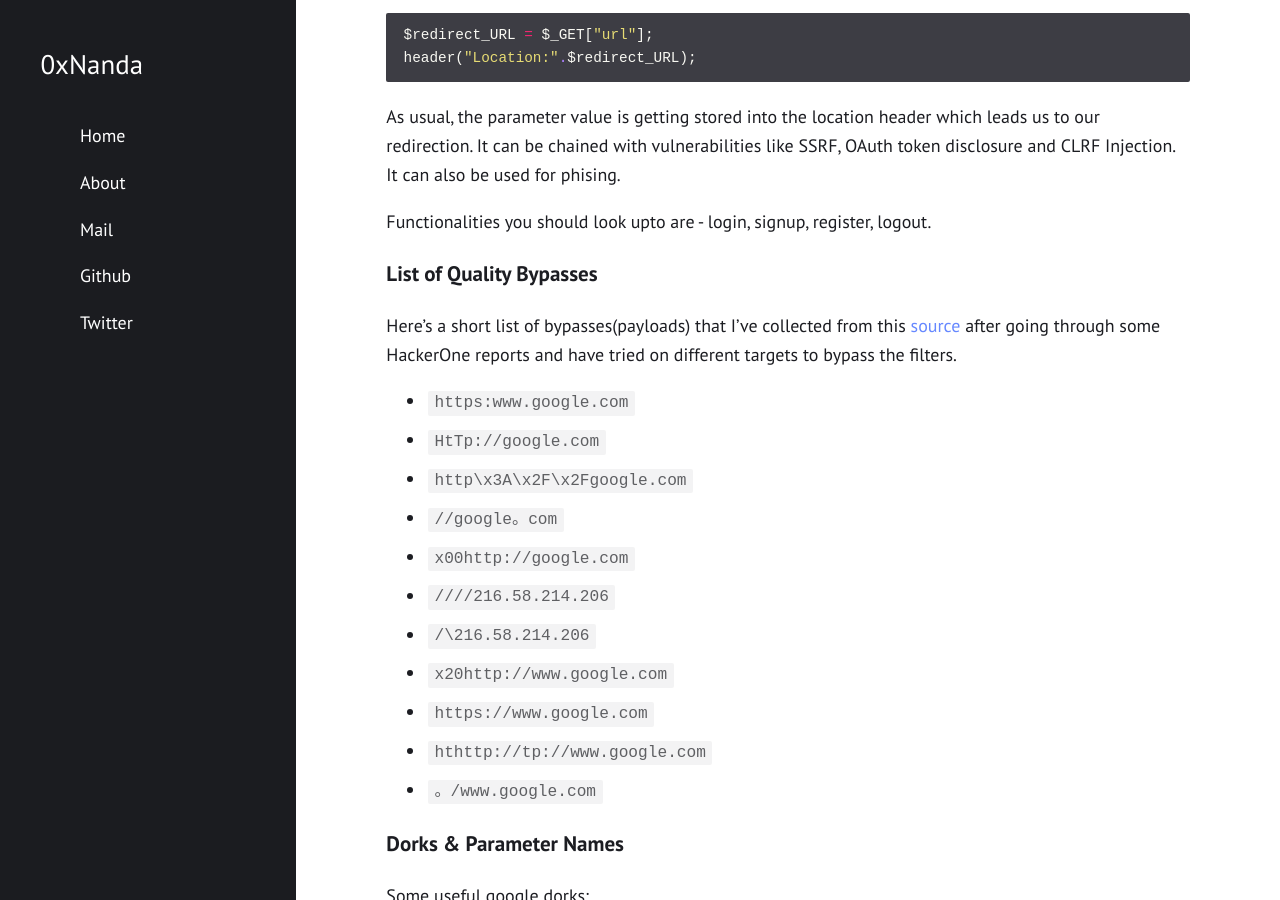
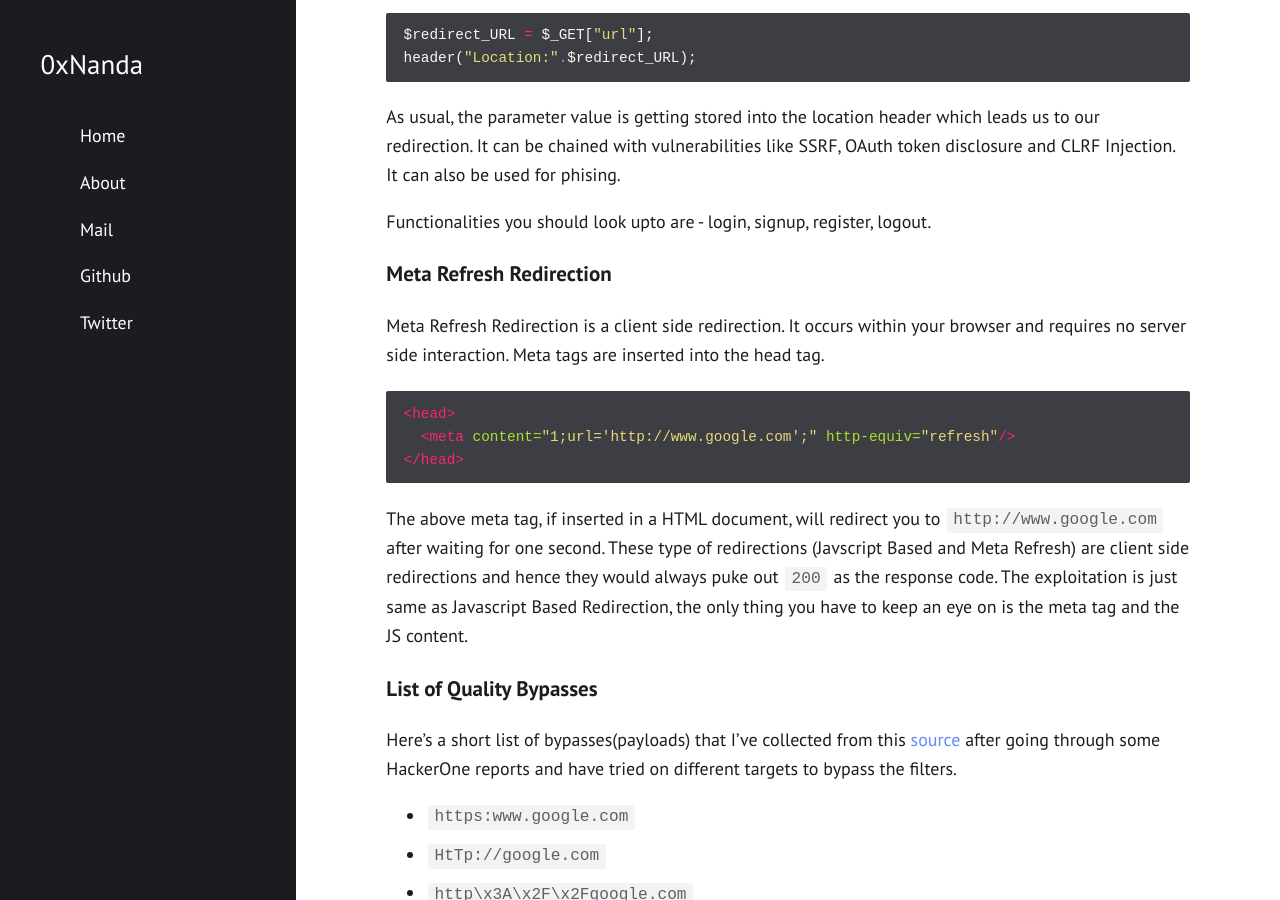
Before and after one commit to swajyadip1997/0xNanda.github.io, a Jekyll site: the page built from _posts/2020-04-16-Open-Redirects-Everything-That-You-Should-Know.md, in a window 1280 px wide and 900 px high, scrolled down 1657 px. Built offline with Jekyll 4.4.1, drawn with Linux system fonts in a browser that asks for light colours.

Commit message:
Update 2020-04-16-Open-Redirects-Everything-That-You-Should-Know.md

```diff
--- a/_posts/2020-04-16-Open-Redirects-Everything-That-You-Should-Know.md
+++ b/_posts/2020-04-16-Open-Redirects-Everything-That-You-Should-Know.md
@@ -46,6 +46,17 @@ header("Location:".$redirect_URL);
 As usual, the parameter value is getting stored into the location header which leads us to our redirection. It can be chained with vulnerabilities like SSRF, OAuth token disclosure and CLRF Injection. It can also be used for phising.
 
 Functionalities you should look upto are - login, signup, register, logout.
+
+### Meta Refresh Redirection
+
+Meta Refresh Redirection is a client side redirection. It occurs within your browser and requires no server side interaction. Meta tags are inserted into the head tag.
+{% highlight html %}
+<head>
+  <meta content="1;url='http://www.google.com';" http-equiv="refresh"/>
+</head>
+{% endhighlight %}
+
+The above meta tag, if inserted in a HTML document, will redirect you to `http://www.google.com` after waiting for one second. These type of redirections (Javscript Based and Meta Refresh) are client side redirections and hence they would always puke out `200` as the response code. The exploitation is just same as Javascript Based Redirection, the only thing you have to keep an eye on is the meta tag and the JS content.
 
 ### List of Quality Bypasses
 
```
